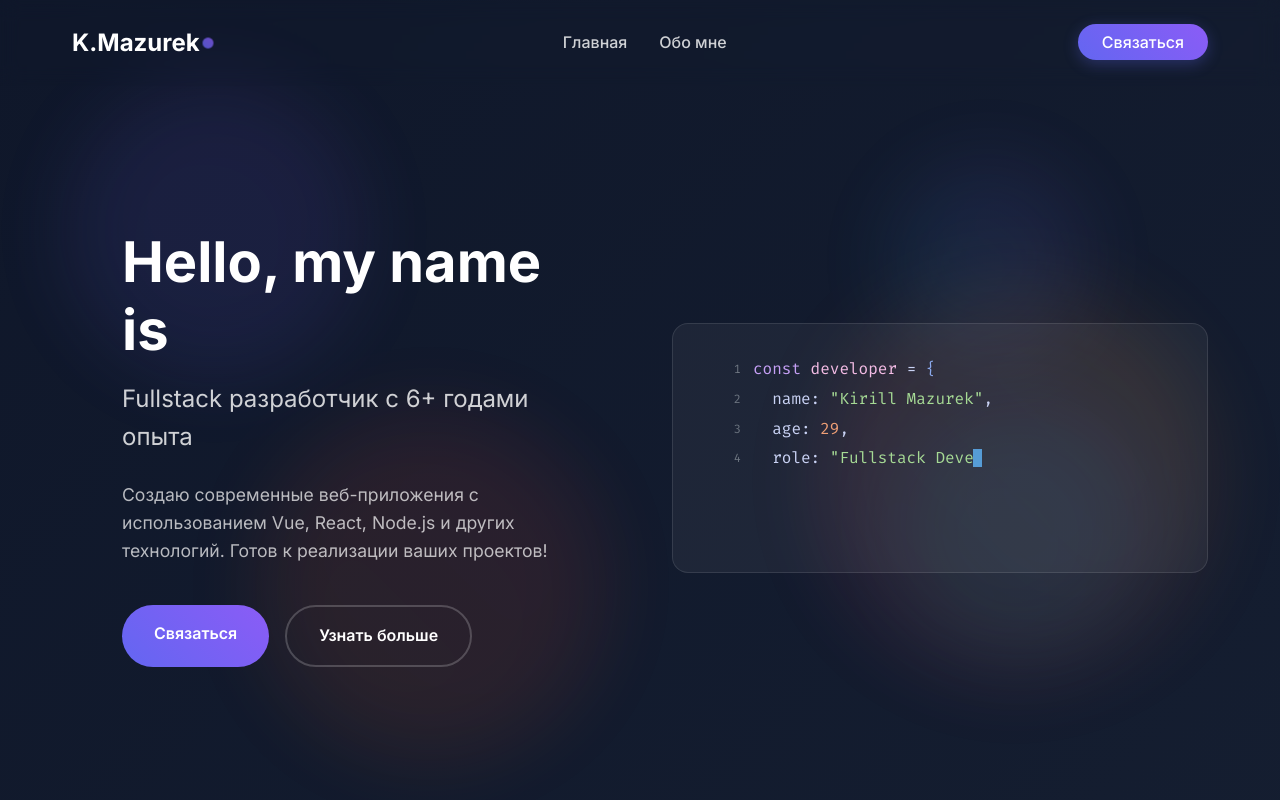
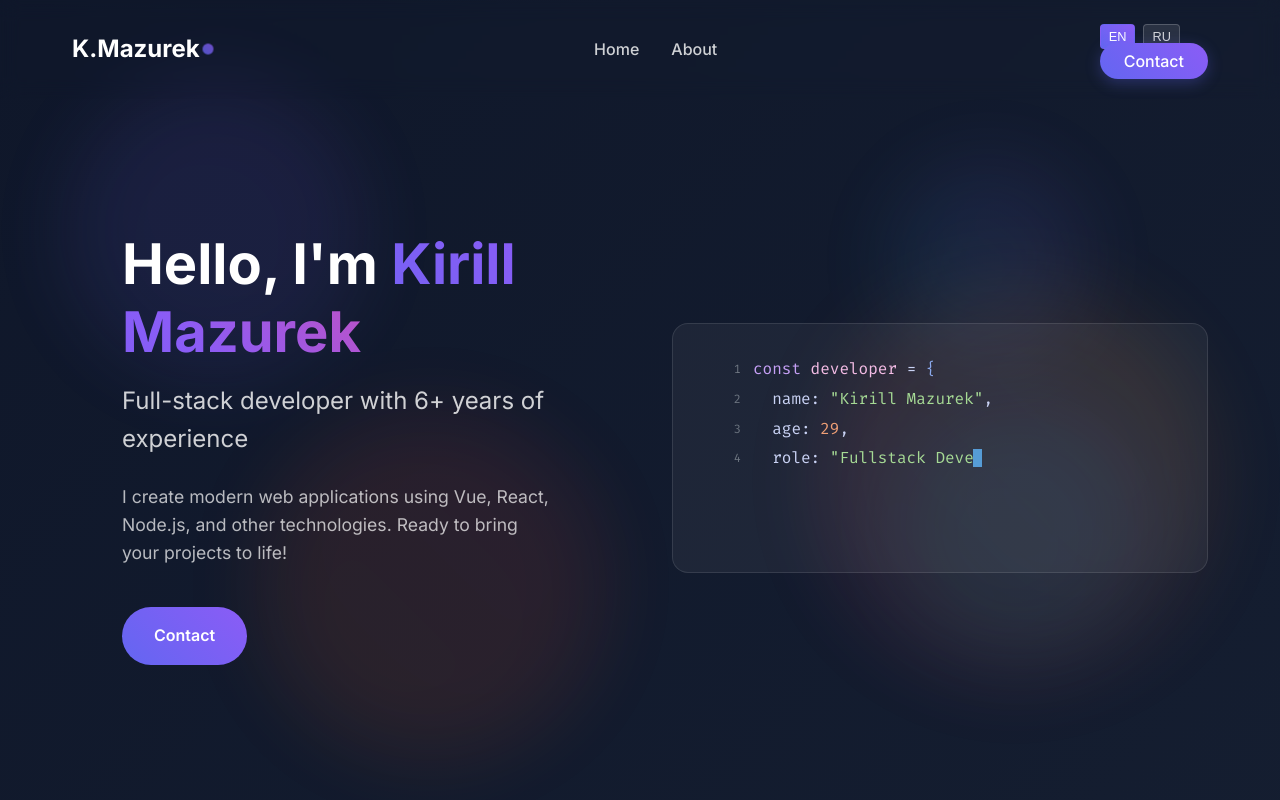
Before and after one commit to DeusIntra/portfolio, a Vue app: page / in a window 1280 px wide. Shown: the top 800 px of the page. Built offline with nearby package versions, Linux system fonts and the light colour scheme; no server answers.

Commit message:
hero section localization

```diff
--- /dev/null
+++ b/src/assets/components/_header.scss
@@ -0,0 +1,232 @@
+.header {
+  position: fixed;
+  top: 0;
+  left: 0;
+  width: 100%;
+  padding: 1.5rem 0;
+  z-index: 100;
+  transition: all 0.3s ease;
+  background: transparent;
+  backdrop-filter: blur(10px);
+
+  &--scrolled {
+    background: rgba(15, 23, 42, 0.8);
+    padding: 1rem 0;
+    box-shadow: 0 4px 20px rgba(0, 0, 0, 0.1);
+  }
+
+  &--mobile {
+    padding: 1rem 0;
+  }
+
+  @media (max-width: 480px) {
+    padding: 1rem 0;
+
+    &--scrolled {
+      padding: 0.8rem 0;
+    }
+  }
+
+  &__content {
+    max-width: 1200px;
+    display: flex;
+    justify-content: space-between;
+    align-items: center;
+
+    @media (max-width: 768px) {
+      padding: 0 1rem;
+    }
+  }
+
+  &__logo {
+    display: flex;
+    align-items: center;
+    text-decoration: none;
+    color: white;
+    font-weight: 700;
+    font-size: 1.5rem;
+    position: relative;
+  }
+
+  &__logo-text {
+    @media (max-width: 768px) {
+      font-size: 1.2rem;
+    }
+  }
+
+  &__logo-dot {
+    display: inline-block;
+    width: 8px;
+    height: 8px;
+    background: linear-gradient(45deg, #6366f1, #8b5cf6);
+    border-radius: 50%;
+    margin-left: 4px;
+    animation: pulse 2s infinite;
+  }
+
+  &__nav {
+    display: flex;
+    gap: 2rem;
+
+    &--open {
+      transform: translateX(0) !important;
+    }
+  }
+
+  &__nav-link {
+    color: rgba(255, 255, 255, 0.8);
+    text-decoration: none;
+    font-weight: 500;
+    transition: all 0.3s ease;
+    position: relative;
+
+    &:hover {
+      color: white;
+    }
+
+    &::after {
+      content: '';
+      position: absolute;
+      bottom: -5px;
+      left: 0;
+      width: 0;
+      height: 2px;
+      background: linear-gradient(45deg, #6366f1, #8b5cf6);
+      transition: width 0.3s ease;
+    }
+
+    &:hover::after {
+      width: 100%;
+    }
+  }
+
+  &__contact-button {
+    background: linear-gradient(45deg, #6366f1, #8b5cf6);
+    color: white;
+    padding: 0.5rem 1.5rem;
+    border-radius: 50px;
+    text-decoration: none;
+    font-weight: 500;
+    transition: all 0.3s ease;
+    box-shadow: 0 4px 15px rgba(99, 102, 241, 0.3);
+
+    &:hover {
+      transform: translateY(-2px);
+      box-shadow: 0 6px 20px rgba(99, 102, 241, 0.4);
+    }
+  }
+
+  &__mobile-menu-button {
+    display: none;
+    flex-direction: column;
+    justify-content: space-around;
+    width: 30px;
+    height: 25px;
+    background: transparent;
+    border: none;
+    cursor: pointer;
+    padding: 0;
+    z-index: 10;
+
+    &--active {
+      .header__mobile-menu-line {
+        &:nth-child(1) {
+          transform: rotate(45deg) translate(5px, 5px);
+        }
+
+        &:nth-child(2) {
+          opacity: 0;
+        }
+
+        &:nth-child(3) {
+          transform: rotate(-45deg) translate(7px, -6px);
+        }
+      }
+    }
+
+    @media (max-width: 768px) {
+      display: flex;
+    }
+  }
+
+  &__mobile-menu-line {
+    width: 100%;
+    height: 3px;
+    background: white;
+    border-radius: 2px;
+    transition: all 0.3s ease;
+  }
+
+  &__actions {
+    @media (max-width: 768px) {
+      display: none;
+    }
+  }
+}
+
+.header__language-switcher {
+  display: flex;
+  align-items: center;
+  gap: 0.5rem;
+
+  &--mobile {
+    margin-top: 2rem;
+    justify-content: center;
+  }
+}
+
+.header__language-btn {
+  background: rgba(255, 255, 255, 0.1);
+  border: 1px solid rgba(255, 255, 255, 0.2);
+  color: rgba(255, 255, 255, 0.8);
+  padding: 0.25rem 0.5rem;
+  border-radius: 4px;
+  cursor: pointer;
+  transition: all 0.3s ease;
+  font-size: 0.8rem;
+
+  &:hover {
+    background: rgba(255, 255, 255, 0.2);
+    color: white;
+  }
+
+  &--active {
+    background: linear-gradient(45deg, #6366f1, #8b5cf6);
+    color: white;
+    border-color: transparent;
+  }
+}
+
+.header--mobile {
+  .header__nav {
+    position: fixed;
+    top: 0;
+    left: 0;
+    width: 100%;
+    height: 100vh;
+    background: rgba(15, 23, 42, 0.95);
+    backdrop-filter: blur(10px);
+    flex-direction: column;
+    justify-content: center;
+    align-items: center;
+    transform: translateX(-100%);
+    transition: transform 0.3s ease;
+  }
+}
+
+@keyframes pulse {
+  0% {
+    transform: scale(1);
+    opacity: 1;
+  }
+
+  50% {
+    transform: scale(1.5);
+    opacity: 0.7;
+  }
+
+  100% {
+    transform: scale(1);
+    opacity: 1;
+  }
+}
--- a/src/assets/components/_index.scss
+++ b/src/assets/components/_index.scss
@@ -1,3 +1,4 @@
+@forward 'header';
 @forward 'code-terminal';
 @forward 'tech-stack';
 @forward 'timeline';
--- a/src/components/TheHeader.vue
+++ b/src/components/TheHeader.vue
@@ -1,11 +1,18 @@
 <script setup lang="ts">
+import type { I18nMessages } from '@/types/I18nMessages'
 import { ref, onMounted, onUnmounted, computed } from 'vue'
+import { useI18n } from 'vue-i18n'
+
+
+const { t, locale, availableLocales } = useI18n()
 
 const scrolled = ref(false)
 const mobileMenuOpen = ref(false)
 const windowWidth = ref(window.innerWidth)
 
 const isMobile = computed(() => windowWidth.value < 768)
+
+function tHeader(s: keyof I18nMessages['home']['header']): string { return t(`home.header.${s}`) }
 
 function handleScroll() {
   scrolled.value = window.scrollY > 50
@@ -24,6 +31,10 @@ function toggleMobileMenu() {
 
 function closeMobileMenu() {
   mobileMenuOpen.value = false
+}
+
+function switchLanguage(lang: string) {
+  locale.value = lang
 }
 
 onMounted(() => {
@@ -46,222 +57,26 @@ onUnmounted(() => {
       </router-link>
 
       <button class="header__mobile-menu-button" @click="toggleMobileMenu"
-        :class="{ 'header__mobile-menu-button--active': mobileMenuOpen }" v-if="isMobile" aria-label="Меню">
+        :class="{ 'header__mobile-menu-button--active': mobileMenuOpen }" v-if="isMobile">
         <span class="header__mobile-menu-line"></span>
         <span class="header__mobile-menu-line"></span>
         <span class="header__mobile-menu-line"></span>
       </button>
 
       <nav class="header__nav" :class="{ 'header__nav--open': mobileMenuOpen }">
-        <router-link to="/" class="header__nav-link" @click="closeMobileMenu">Главная</router-link>
-        <router-link to="/about" class="header__nav-link" @click="closeMobileMenu">Обо мне</router-link>
+        <router-link to="/" class="header__nav-link" @click="closeMobileMenu">{{ tHeader('home') }}</router-link>
+        <router-link to="/about" class="header__nav-link" @click="closeMobileMenu">{{ tHeader('about') }}</router-link>
       </nav>
 
       <div class="header__actions" v-if="!isMobile">
-        <a href="#contact" class="header__contact-button">Связаться</a>
+        <div class="header__language-switcher">
+          <button v-for="lang in availableLocales" :key="lang" @click="switchLanguage(lang)"
+            :class="['header__language-btn', { 'header__language-btn--active': locale === lang }]">
+            {{ lang.toUpperCase() }}
+          </button>
+        </div>
+        <a href="#contact" class="header__contact-button">{{ tHeader('contact') }}</a>
       </div>
     </div>
   </header>
 </template>
-
-<style scoped lang="scss">
-.header {
-  position: fixed;
-  top: 0;
-  left: 0;
-  width: 100%;
-  padding: 1.5rem 0;
-  z-index: 100;
-  transition: all 0.3s ease;
-  background: transparent;
-  backdrop-filter: blur(10px);
-
-  &--scrolled {
-    background: rgba(15, 23, 42, 0.8);
-    padding: 1rem 0;
-    box-shadow: 0 4px 20px rgba(0, 0, 0, 0.1);
-  }
-
-  &--mobile {
-    padding: 1rem 0;
-  }
-
-  @media (max-width: 480px) {
-    padding: 1rem 0;
-
-    &--scrolled {
-      padding: 0.8rem 0;
-    }
-  }
-
-  &__content {
-    max-width: 1200px;
-    display: flex;
-    justify-content: space-between;
-    align-items: center;
-
-    @media (max-width: 768px) {
-      padding: 0 1rem;
-    }
-  }
-
-  &__logo {
-    display: flex;
-    align-items: center;
-    text-decoration: none;
-    color: white;
-    font-weight: 700;
-    font-size: 1.5rem;
-    position: relative;
-  }
-
-  &__logo-text {
-    @media (max-width: 768px) {
-      font-size: 1.2rem;
-    }
-  }
-
-  &__logo-dot {
-    display: inline-block;
-    width: 8px;
-    height: 8px;
-    background: linear-gradient(45deg, #6366f1, #8b5cf6);
-    border-radius: 50%;
-    margin-left: 4px;
-    animation: pulse 2s infinite;
-  }
-
-  &__nav {
-    display: flex;
-    gap: 2rem;
-
-    &--open {
-      transform: translateX(0) !important;
-    }
-  }
-
-  &__nav-link {
-    color: rgba(255, 255, 255, 0.8);
-    text-decoration: none;
-    font-weight: 500;
-    transition: all 0.3s ease;
-    position: relative;
-
-    &:hover {
-      color: white;
-    }
-
-    &::after {
-      content: '';
-      position: absolute;
-      bottom: -5px;
-      left: 0;
-      width: 0;
-      height: 2px;
-      background: linear-gradient(45deg, #6366f1, #8b5cf6);
-      transition: width 0.3s ease;
-    }
-
-    &:hover::after {
-      width: 100%;
-    }
-  }
-
-  &__contact-button {
-    background: linear-gradient(45deg, #6366f1, #8b5cf6);
-    color: white;
-    padding: 0.5rem 1.5rem;
-    border-radius: 50px;
-    text-decoration: none;
-    font-weight: 500;
-    transition: all 0.3s ease;
-    box-shadow: 0 4px 15px rgba(99, 102, 241, 0.3);
-
-    &:hover {
-      transform: translateY(-2px);
-      box-shadow: 0 6px 20px rgba(99, 102, 241, 0.4);
-    }
-  }
-
-  &__mobile-menu-button {
-    display: none;
-    flex-direction: column;
-    justify-content: space-around;
-    width: 30px;
-    height: 25px;
-    background: transparent;
-    border: none;
-    cursor: pointer;
-    padding: 0;
-    z-index: 10;
-
-    &--active {
-      .header__mobile-menu-line {
-        &:nth-child(1) {
-          transform: rotate(45deg) translate(5px, 5px);
-        }
-
-        &:nth-child(2) {
-          opacity: 0;
-        }
-
-        &:nth-child(3) {
-          transform: rotate(-45deg) translate(7px, -6px);
-        }
-      }
-    }
-
-    @media (max-width: 768px) {
-      display: flex;
-    }
-  }
-
-  &__mobile-menu-line {
-    width: 100%;
-    height: 3px;
-    background: white;
-    border-radius: 2px;
-    transition: all 0.3s ease;
-  }
-
-  &__actions {
-    @media (max-width: 768px) {
-      display: none;
-    }
-  }
-}
-
-.header--mobile {
-  .header__nav {
-    position: fixed;
-    top: 0;
-    left: 0;
-    width: 100%;
-    height: 100vh;
-    background: rgba(15, 23, 42, 0.95);
-    backdrop-filter: blur(10px);
-    flex-direction: column;
-    justify-content: center;
-    align-items: center;
-    transform: translateX(-100%);
-    transition: transform 0.3s ease;
-  }
-}
-
-@keyframes pulse {
-  0% {
-    transform: scale(1);
-    opacity: 1;
-  }
-
-  50% {
-    transform: scale(1.5);
-    opacity: 0.7;
-  }
-
-  100% {
-    transform: scale(1);
-    opacity: 1;
-  }
-}
-</style>
--- /dev/null
+++ b/src/localization/en.ts
@@ -0,0 +1,20 @@
+import type { I18nMessages } from "@/types/I18nMessages";
+
+const en: I18nMessages = {
+  home: {
+    header: {
+      home: "Home",
+      about: "About",
+      contact: "Contact",
+    },
+    hero: {
+      greeting: "Hello, I'm",
+      name: "Kirill Mazurek",
+      fullstack: "Full-stack developer with 6+ years of experience",
+      create: "I create modern web applications using Vue, React, Node.js, and other technologies. Ready to bring your projects to life!",
+      contact: "Contact",
+    }
+  }
+}
+
+export default en;
--- /dev/null
+++ b/src/localization/ru.ts
@@ -0,0 +1,20 @@
+import type { I18nMessages } from "@/types/I18nMessages";
+
+const ru: I18nMessages = {
+  home: {
+    header: {
+      home: "Главная",
+      about: "Обо мне",
+      contact: "Связаться",
+    },
+    hero: {
+      greeting: "Привет, я",
+      name: "Кирилл Мазурек",
+      fullstack: "Fullstack разработчик с 6+ годами опыта",
+      create: "Создаю современные веб-приложения с использованием Vue, React, Node.js и других технологий. Готов к реализации ваших проектов!",
+      contact: "Связавться",
+    }
+  }
+}
+
+export default ru;
--- a/src/main.ts
+++ b/src/main.ts
@@ -5,32 +5,14 @@ import router from './router'
 import './assets/main.scss'
 
 import { createI18n } from 'vue-i18n'
-import type { LanguageMessages } from './types/I18nMessages'
+import ru from './localization/ru'
+import en from './localization/en'
 
-
-const ru: LanguageMessages = {
-  home: {
-    hero: {
-      greeting: "Привет, я",
-      name: "Кирилл Мазурек",
-    }
-  }
-}
-
-const en: LanguageMessages = {
-  home: {
-    hero: {
-      greeting: "Hello, my name is",
-      name: "Kirill Mazurek",
-    }
-  }
-}
 
 const i18n = createI18n({
   legacy: false,
   locale: 'en',
   fallbackLocale: 'ru',
-  // fallbackLocale: 'en',
   messages: {
     ru: { ...ru },
     en: { ...en },
--- a/src/views/HomeView.vue
+++ b/src/views/HomeView.vue
@@ -6,8 +6,9 @@ import ContactForm from '@/components/ContactForm.vue'
 import type { JobExperience } from '@/types/JobExperience'
 import TechStack from '@/components/TechStack.vue'
 import { useI18n } from 'vue-i18n'
+import type { I18nMessages } from '@/types/I18nMessages'
 
-const { t } = useI18n();
+const { t, locale } = useI18n();
 
 function diffsInYears(date1: Date, date2: Date): number {
   const ageDifMs = date2.getTime() - date1.getTime();
@@ -20,19 +21,17 @@ function calculateAge(birthday: Date): number {
   return diffsInYears(new Date(), birthday)
 }
 
-console.log(t)
+function tHero(s: keyof I18nMessages['home']['hero']) { return t(`home.hero.${s}`) }
 
-const json = [
+const codeLines = ref([
   'const developer = {',
-  `  name: "${t('home.hero.name')}",`,
+  `  name: "${tHero('name')}",`,
   `  age: ${calculateAge(birthday)},`,
   '  role: "Fullstack Developer",',
   '  skills: ["Vue", "React", "Node.js", "TypeScript"],',
   '  location: "Тюмень, Россия"',
   '};'
-]
-console.log(json)
-const codeLines = ref(json)
+])
 
 const experiences: JobExperience[] = [
   {
@@ -61,20 +60,16 @@ const experiences: JobExperience[] = [
     <section class="container hero">
       <div class="container hero-content">
         <h1 class="hero-title">
-          {{ t('home.hero.greeting') }}
+          {{ tHero('greeting') }} <span class="gradient-text">{{ tHero('name') }}</span>
         </h1>
-        <p class="hero-subtitle">Fullstack разработчик с 6+ годами опыта</p>
-        <p class="hero-description">
-          Создаю современные веб-приложения с использованием Vue, React, Node.js и других технологий.
-          Готов к реализации ваших проектов!
-        </p>
+        <p class="hero-subtitle">{{ tHero('fullstack') }}</p>
+        <p class="hero-description">{{ tHero('create') }}</p>
         <div class="hero-actions">
-          <a href="#contact" class="primary-button">Связаться</a>
-          <router-link to="/about" class="secondary-button">Узнать больше</router-link>
+          <a href="#contact" class="primary-button">{{ tHero('contact') }}</a>
         </div>
       </div>
       <div class="hero-visual">
-        <CodeTerminal :lines="codeLines" :delay="800" />
+        <CodeTerminal :lines="codeLines" :delay="800" :key="locale" />
       </div>
     </section>
 
```
Also changed, not shown: src/types/I18nMessages.ts (+11 -4 lines).
